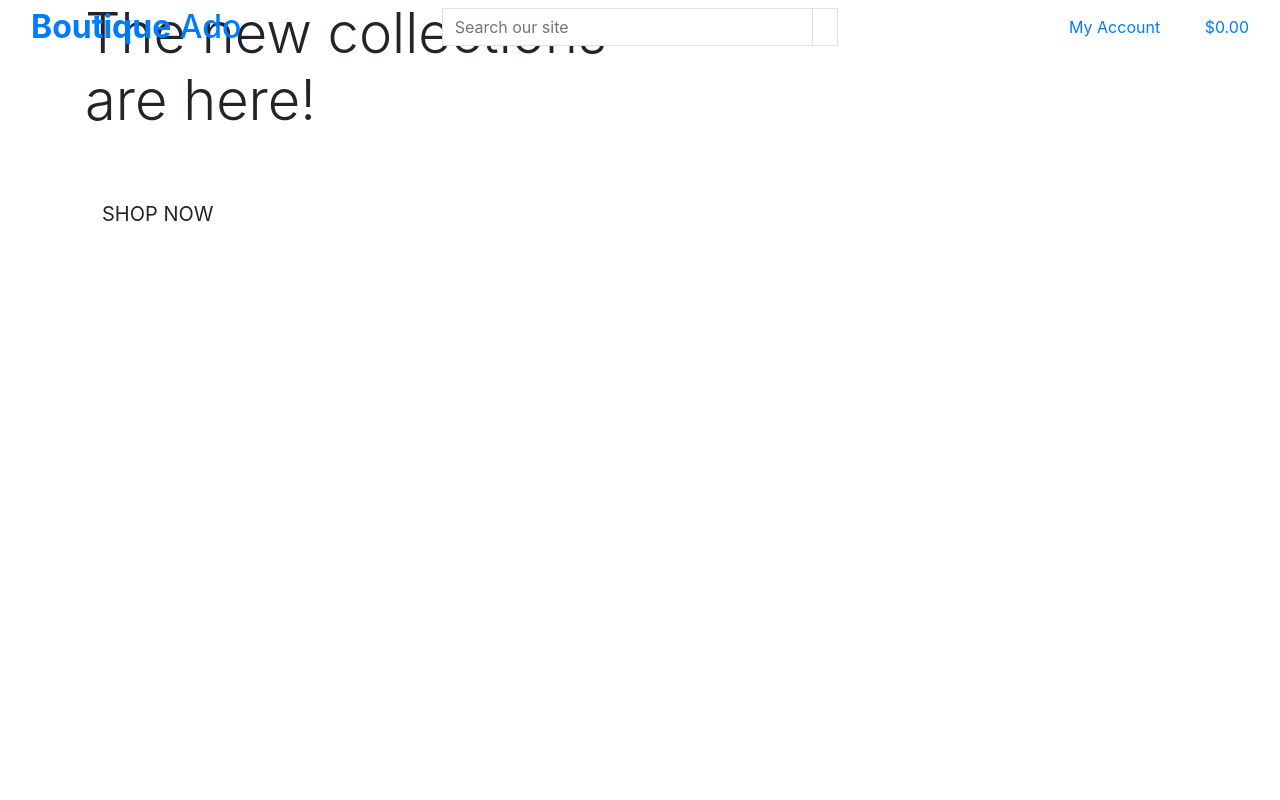
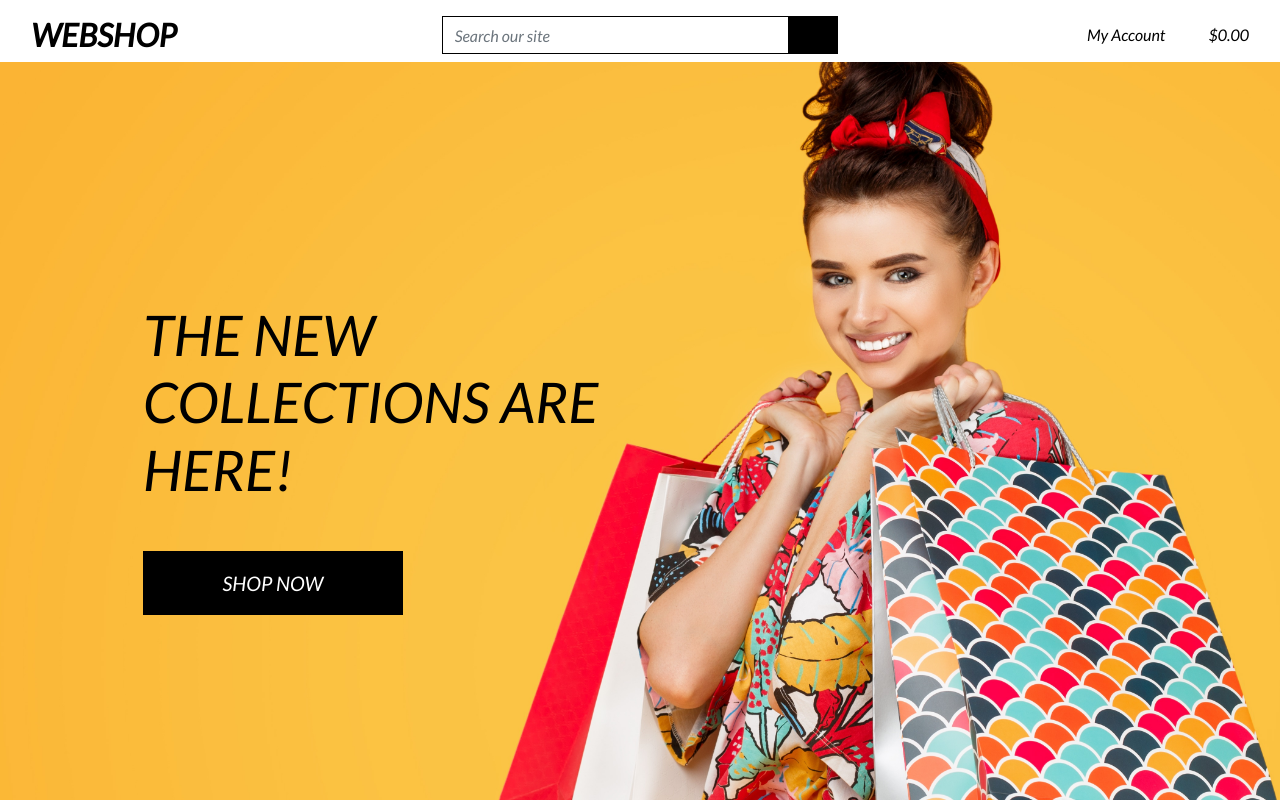
Before and after one commit to DiGergo/webshop-project, a Django app: page / in a window 1280 px wide. Run offline with Django 3.2, Linux system fonts and the light colour scheme; some libraries are stand-ins or nearby versions.

Commit message:
completed homepage , header, css

```diff
--- /dev/null
+++ b/static/css/base.css
@@ -0,0 +1,81 @@
+html {
+    height: 100%;
+}
+
+body {
+    background: url('/media/homepage_background_cropped.jpg') no-repeat center center fixed;
+    background-size: cover;
+    height: calc(100vh - 164px);
+    color: #555;
+    font-family: 'Lato';
+}
+
+/* from Bulma */
+.icon {
+    align-items: center;
+    display: inline-flex;
+    justify-content: center;
+    height: 1.5rem;
+    width: 1.5rem;
+}
+
+.logo-font {
+    text-transform: uppercase;
+}
+
+.main-logo-link {
+    width: fit-content;
+}
+
+.shop-now-button {
+    background: black;
+    color: white;
+    min-width: 260px;
+}
+
+.btn-black {
+    background: black;
+    color: white;
+}
+
+.shop-now-button:hover,
+.shop-now-button:active,
+.shop-now-button:focus,
+.btn-black:hover,
+.btn-black:active,
+.btn-black:focus {
+    background: #222;
+    color: white;
+}
+
+.text-black {
+    color: #000 !important;
+}
+
+.border-black {
+    border: 1px solid black !important;
+}
+
+/* -------------------------------- Media Queries */
+
+/* Slightly larger container on xl screens */
+@media (min-width: 1200px) {
+  .container {
+    max-width: 80%;
+  }
+}
+
+/* fixed top navbar only on medium and up */
+@media (min-width: 992px) {
+    .fixed-top-desktop-only {
+        position: fixed;
+        top: 0;
+        right: 0;
+        left: 0;
+        z-index: 1030;
+    }
+
+    .header-container {
+        padding-top: 164px;
+    }
+}
--- a/templates/base.html
+++ b/templates/base.html
@@ -14,6 +14,8 @@
 
     {% block corecss %}
         <link rel="stylesheet" href="https://stackpath.bootstrapcdn.com/bootstrap/4.5.0/css/bootstrap.min.css" integrity="sha384-9aIt2nRpC12Uk9gS9baDl411NQApFmC26EwAOH8WgZl5MYYxFfc+NcPb1dKGj7Sk" crossorigin="anonymous">
+        <link href="https://fonts.googleapis.com/css2?family=Lato:ital@1&display=swap" rel="stylesheet">
+        <link rel="stylesheet" href="{% static 'css/base.css' %}">
     {% endblock %}
 
     {% block extra_css %}
@@ -32,10 +34,10 @@
   </head>
   <body>
     <header class="container-fluid fixed-top">
-        <div class="row">
+        <div id="topnav" class="row bg-white pt-lg-2 d-none d-lg-flex">
             <div class="col-12 col-lg-4 my-auto py-1 py-lg-0 text-center text-lg-left">
                 <a href="{% url 'home' %}" class="nav-link main-logo-link">
-                    <h2 class="logo-font text-black my-0"><strong>Boutique</strong> Ado</h2>
+                    <h2 class="logo-font text-black my-0"><strong>Webshop</strong></h2>
                 </a>
             </div>
             <div class="col-12 col-lg-4 my-auto py-1 py-lg-0">
--- a/webshop_project/settings.py
+++ b/webshop_project/settings.py
@@ -146,3 +146,7 @@ USE_TZ = True
 # https://docs.djangoproject.com/en/3.0/howto/static-files/
 
 STATIC_URL = '/static/'
+STATICFILES_DIRS = (os.path.join(BASE_DIR, 'static'),)
+
+MEDIA_URL = '/media/'
+MEDIA_ROOT = os.path.join(BASE_DIR, 'media')
--- a/webshop_project/urls.py
+++ b/webshop_project/urls.py
@@ -15,9 +15,11 @@ Including another URLconf
 """
 from django.contrib import admin
 from django.urls import path, include
+from django.conf import settings
+from django.conf.urls.static import static
 
 urlpatterns = [
     path('admin/', admin.site.urls),
     path('accounts/', include('allauth.urls')),
     path('', include('home.urls')),
-]
+] + static(settings.MEDIA_URL, document_root=settings.MEDIA_ROOT)
```
Also changed, not shown: media/homepage_background_cropped.jpg (added).
